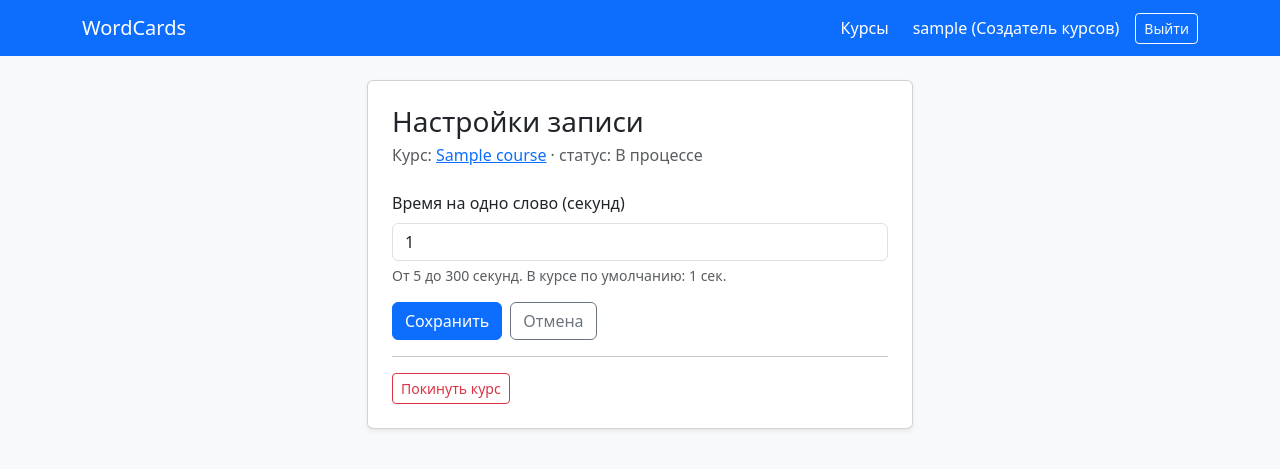
After one commit to crevice55/wordcards, a Django app: page /courses/enrollments/1/settings/ in a window 1280 px wide. The commit adds this page. Shown: the top 469 px of the page. Run offline with Django 5.2, Linux system fonts and the light colour scheme; a user stored in the database is signed in; tables that the repository leaves empty hold one stand-in row (values such as "Sample post").

Commit message:
шаг 3: запись на курс, персональное время, статусы
Co-Authored-By: Claude Fable 5 <noreply@anthropic.com>

```diff
--- a/accounts/templates/base.html
+++ b/accounts/templates/base.html
@@ -14,6 +14,9 @@
             <div class="d-flex align-items-center gap-2">
                 {% if user.is_authenticated %}
                     <a class="nav-link text-white me-3" href="{% url 'course_list' %}">Курсы</a>
+                    {% if user.role == 'student' %}
+                        <a class="nav-link text-white me-3" href="{% url 'my_courses' %}">Мои курсы</a>
+                    {% endif %}
                     <span class="navbar-text text-white me-2">
                         {{ user.username }} ({{ user.get_role_display }})
                     </span>
--- a/courses/forms.py
+++ b/courses/forms.py
@@ -1,6 +1,6 @@
 from django import forms
 
-from .models import Card, Course
+from .models import Card, Course, Enrollment
 
 
 class CourseForm(forms.ModelForm):
@@ -13,3 +13,19 @@ class CardForm(forms.ModelForm):
     class Meta:
         model = Card
         fields = ('word', 'translation')
+
+
+class EnrollmentSettingsForm(forms.ModelForm):
+    seconds_per_word = forms.IntegerField(
+        label='Время на одно слово (секунд)',
+        min_value=5,
+        max_value=300,
+        error_messages={
+            'min_value': 'Минимальное время — 5 секунд.',
+            'max_value': 'Максимальное время — 300 секунд.',
+        },
+    )
+
+    class Meta:
+        model = Enrollment
+        fields = ('seconds_per_word',)
--- a/courses/models.py
+++ b/courses/models.py
@@ -38,6 +38,52 @@ class Course(models.Model):
         return math.ceil(count * self.seconds_per_word / 60)
 
 
+class Enrollment(models.Model):
+    class Status(models.TextChoices):
+        ACTIVE = 'active', 'В процессе'
+        COMPLETED = 'completed', 'Завершён'
+        ABANDONED = 'abandoned', 'Прерван'
+
+    student = models.ForeignKey(
+        settings.AUTH_USER_MODEL,
+        on_delete=models.CASCADE,
+        related_name='enrollments',
+        verbose_name='Ученик',
+    )
+    course = models.ForeignKey(
+        Course,
+        on_delete=models.CASCADE,
+        related_name='enrollments',
+        verbose_name='Курс',
+    )
+    seconds_per_word = models.PositiveIntegerField('Время на одно слово (сек)')
+    status = models.CharField(
+        'Статус',
+        max_length=10,
+        choices=Status.choices,
+        default=Status.ACTIVE,
+    )
+    enrolled_at = models.DateTimeField('Дата записи', auto_now_add=True)
+
+    class Meta:
+        verbose_name = 'Запись на курс'
+        verbose_name_plural = 'Записи на курсы'
+        constraints = [
+            models.UniqueConstraint(fields=['student', 'course'], name='unique_student_course'),
+        ]
+        ordering = ['-enrolled_at']
+
+    def __str__(self):
+        return f'{self.student.username} — {self.course.title}'
+
+    @property
+    def estimated_minutes(self):
+        count = getattr(self, 'card_count', None)
+        if count is None:
+            count = self.course.cards.count()
+        return math.ceil(count * self.seconds_per_word / 60)
+
+
 class Card(models.Model):
     course = models.ForeignKey(
         Course,
--- /dev/null
+++ b/courses/templates/courses/enrollment_settings.html
@@ -0,0 +1,43 @@
+{% extends 'base.html' %}
+
+{% block title %}Настройки записи — WordCards{% endblock %}
+
+{% block content %}
+<div class="row justify-content-center">
+    <div class="col-md-6">
+        <div class="card shadow-sm">
+            <div class="card-body p-4">
+                <h1 class="h3 mb-1">Настройки записи</h1>
+                <p class="text-muted mb-4">
+                    Курс: <a href="{% url 'course_detail' object.course.pk %}">{{ object.course.title }}</a>
+                    · статус: {{ object.get_status_display }}
+                </p>
+                <form method="post">
+                    {% csrf_token %}
+                    {% if form.non_field_errors %}
+                        <div class="alert alert-danger">{{ form.non_field_errors }}</div>
+                    {% endif %}
+                    <div class="mb-3">
+                        <label for="{{ form.seconds_per_word.id_for_label }}" class="form-label">Время на одно слово (секунд)</label>
+                        <input type="number" name="{{ form.seconds_per_word.html_name }}" id="{{ form.seconds_per_word.id_for_label }}"
+                               class="form-control {% if form.seconds_per_word.errors %}is-invalid{% endif %}"
+                               value="{{ form.seconds_per_word.value|default:'' }}" min="5" max="300" required>
+                        {% for error in form.seconds_per_word.errors %}
+                            <div class="invalid-feedback">{{ error }}</div>
+                        {% endfor %}
+                        <div class="form-text">От 5 до 300 секунд. В курсе по умолчанию: {{ object.course.seconds_per_word }} сек.</div>
+                    </div>
+                    <div class="d-flex gap-2">
+                        <button type="submit" class="btn btn-primary">Сохранить</button>
+                        <a href="{% url 'my_courses' %}" class="btn btn-outline-secondary">Отмена</a>
+                    </div>
+                </form>
+                {% if object.status == 'active' %}
+                    <hr>
+                    <a href="{% url 'enrollment_leave' object.pk %}" class="btn btn-outline-danger btn-sm">Покинуть курс</a>
+                {% endif %}
+            </div>
+        </div>
+    </div>
+</div>
+{% endblock %}
--- a/courses/urls.py
+++ b/courses/urls.py
@@ -4,7 +4,11 @@ from . import views
 
 urlpatterns = [
     path('', views.CourseListView.as_view(), name='course_list'),
+    path('my/', views.MyCoursesView.as_view(), name='my_courses'),
     path('create/', views.CourseCreateView.as_view(), name='course_create'),
+    path('<int:pk>/enroll/', views.enroll, name='enroll'),
+    path('enrollments/<int:pk>/settings/', views.EnrollmentSettingsView.as_view(), name='enrollment_settings'),
+    path('enrollments/<int:pk>/leave/', views.EnrollmentLeaveView.as_view(), name='enrollment_leave'),
     path('<int:pk>/', views.CourseDetailView.as_view(), name='course_detail'),
     path('<int:pk>/edit/', views.CourseUpdateView.as_view(), name='course_edit'),
     path('<int:pk>/delete/', views.CourseDeleteView.as_view(), name='course_delete'),
--- a/courses/views.py
+++ b/courses/views.py
@@ -1,16 +1,19 @@
 from django.contrib import messages
+from django.contrib.auth.decorators import login_required
 from django.contrib.auth.mixins import LoginRequiredMixin, UserPassesTestMixin
+from django.core.exceptions import PermissionDenied
 from django.db.models import Count
-from django.shortcuts import get_object_or_404
+from django.shortcuts import get_object_or_404, redirect
 from django.urls import reverse, reverse_lazy
+from django.views.decorators.http import require_POST
 from django.views.generic import (
     CreateView, DeleteView, DetailView, ListView, UpdateView,
 )
 
 from accounts.models import User
 
-from .forms import CardForm, CourseForm
-from .models import Card, Course
+from .forms import CardForm, CourseForm, EnrollmentSettingsForm
+from .models import Card, Course, Enrollment
 
 
 class CreatorRequiredMixin(UserPassesTestMixin):
@@ -28,6 +31,20 @@ class CourseAuthorRequiredMixin(UserPassesTestMixin):
 
     def get_course(self):
         return self.get_object()
+
+
+class StudentRequiredMixin(UserPassesTestMixin):
+    """Доступ только пользователям с ролью «ученик»."""
+
+    def test_func(self):
+        return self.request.user.is_authenticated and self.request.user.role == User.Role.STUDENT
+
+
+class EnrollmentOwnerRequiredMixin(UserPassesTestMixin):
+    """Доступ только ученику, которому принадлежит запись."""
+
+    def test_func(self):
+        return self.request.user.is_authenticated and self.get_object().student_id == self.request.user.pk
 
 
 class CourseListView(LoginRequiredMixin, ListView):
@@ -55,6 +72,10 @@ class CourseDetailView(LoginRequiredMixin, DetailView):
         context = super().get_context_data(**kwargs)
         context['is_author'] = self.object.author_id == self.request.user.pk
         context['show_translations'] = self.request.user.role != User.Role.STUDENT
+        if self.request.user.role == User.Role.STUDENT:
+            context['enrollment'] = Enrollment.objects.filter(
+                student=self.request.user, course=self.object,
+            ).first()
         return context
 
 
@@ -88,6 +109,72 @@ class CourseDeleteView(LoginRequiredMixin, CourseAuthorRequiredMixin, DeleteView
     def form_valid(self, form):
         messages.success(self.request, 'Курс удалён.')
         return super().form_valid(form)
+
+
+@login_required
+@require_POST
+def enroll(request, pk):
+    course = get_object_or_404(Course, pk=pk)
+    if request.user.role != User.Role.STUDENT:
+        raise PermissionDenied('Записываться на курсы могут только ученики.')
+    enrollment, created = Enrollment.objects.get_or_create(
+        student=request.user,
+        course=course,
+        defaults={'seconds_per_word': course.seconds_per_word},
+    )
+    if created:
+        messages.success(request, f'Вы записаны на курс «{course.title}».')
+    elif enrollment.status == Enrollment.Status.ABANDONED:
+        enrollment.status = Enrollment.Status.ACTIVE
+        enrollment.seconds_per_word = course.seconds_per_word
+        enrollment.save()
+        messages.success(request, f'Вы снова записаны на курс «{course.title}».')
+    else:
+        messages.info(request, 'Вы уже записаны на этот курс.')
+    return redirect('course_detail', pk=course.pk)
+
+
+class MyCoursesView(LoginRequiredMixin, StudentRequiredMixin, ListView):
+    template_name = 'courses/my_courses.html'
+    context_object_name = 'enrollments'
+
+    def get_queryset(self):
+        return (
+            Enrollment.objects
+            .filter(student=self.request.user)
+            .select_related('course', 'course__author')
+            .annotate(card_count=Count('course__cards'))
+        )
+
+
+class EnrollmentSettingsView(LoginRequiredMixin, EnrollmentOwnerRequiredMixin, UpdateView):
+    model = Enrollment
+    form_class = EnrollmentSettingsForm
+    template_name = 'courses/enrollment_settings.html'
+
+    def form_valid(self, form):
+        messages.success(self.request, 'Настройки сохранены.')
+        return super().form_valid(form)
+
+    def get_success_url(self):
+        return reverse('my_courses')
+
+
+class EnrollmentLeaveView(LoginRequiredMixin, EnrollmentOwnerRequiredMixin, UpdateView):
+    """Подтверждение и выход с курса: статус меняется на «прерван», запись не удаляется."""
+
+    model = Enrollment
+    fields = []
+    template_name = 'courses/enrollment_confirm_leave.html'
+    context_object_name = 'enrollment'
+
+    def form_valid(self, form):
+        form.instance.status = Enrollment.Status.ABANDONED
+        messages.success(self.request, f'Вы покинули курс «{self.object.course.title}».')
+        return super().form_valid(form)
+
+    def get_success_url(self):
+        return reverse('my_courses')
 
 
 class CardCreateView(LoginRequiredMixin, CourseAuthorRequiredMixin, CreateView):
```
Also changed, not shown: CLAUDE.md (+1 -0 lines), courses/admin.py (+8 -1 lines), courses/templates/courses/course_detail.html (+14 -0 lines), courses/templates/courses/enrollment_confirm_leave.html (added, +26 -0 lines), courses/templates/courses/my_courses.html (added, +58 -0 lines), courses/migrations/0002_enrollment.py (added).
